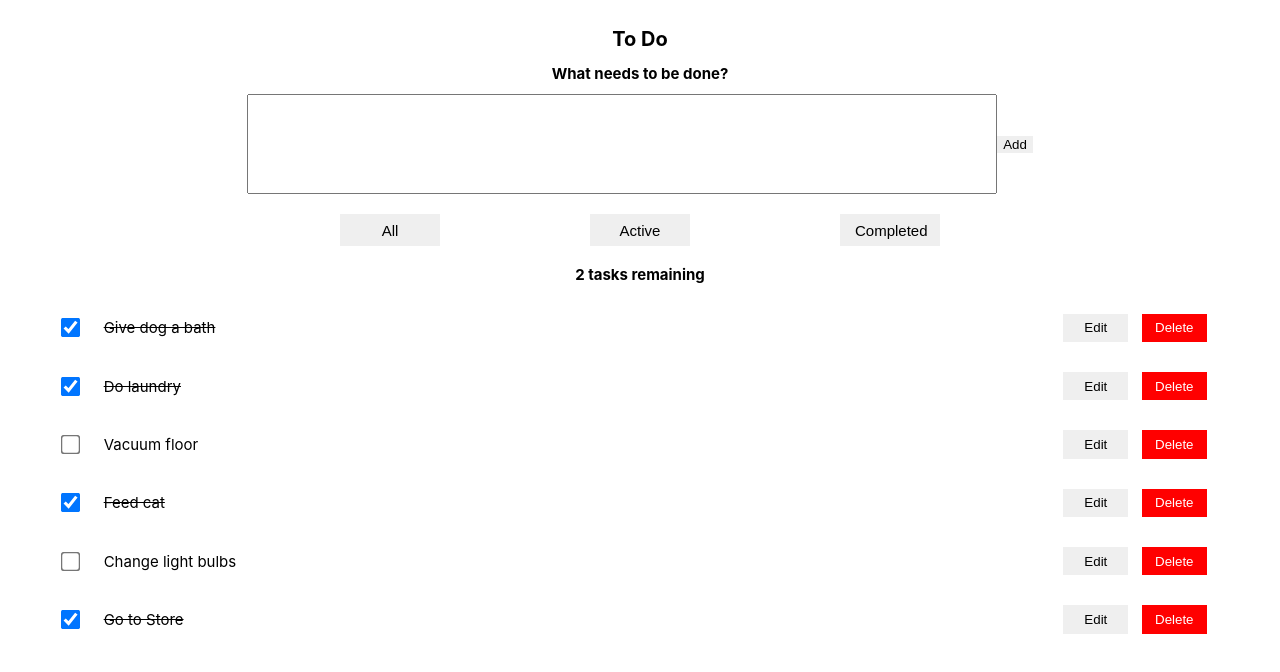
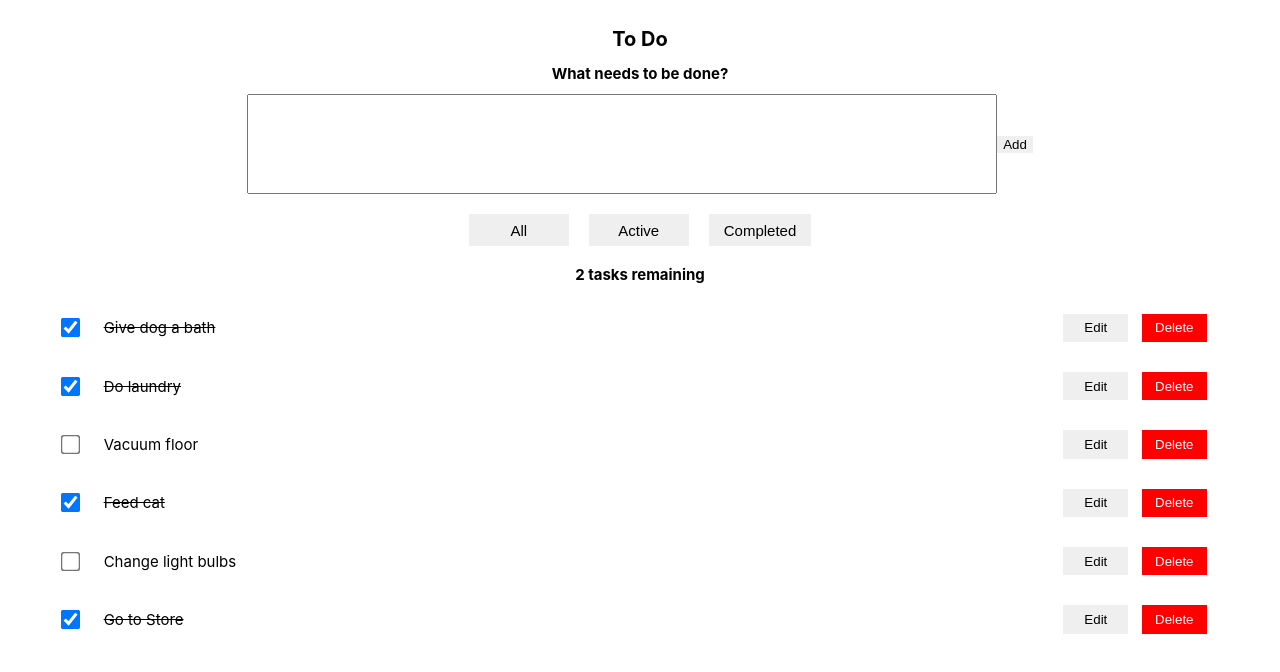
Before and after one commit to williamyap90/react-class-to-do, a React (Create React App) app: page / in a window 1280 px wide. Shown: the top 672 px of the page. Built offline with nearby package versions, Linux system fonts and the light colour scheme.

Commit message:
add spacing for filter buttons

```diff
--- a/src/App.css
+++ b/src/App.css
@@ -64,11 +64,12 @@ input[type='checkbox'] {
   display: flex;
   width: 60%;
   align-items: center;
-  justify-content: space-around;
+  justify-content: center;
+  gap: 20px;
 }
 .filters-btn-container > button {
   font-size: 1.5em;
-  width: 100px;
+  min-width: 100px;
   padding: 0.5em 1em;
 }
 
```
